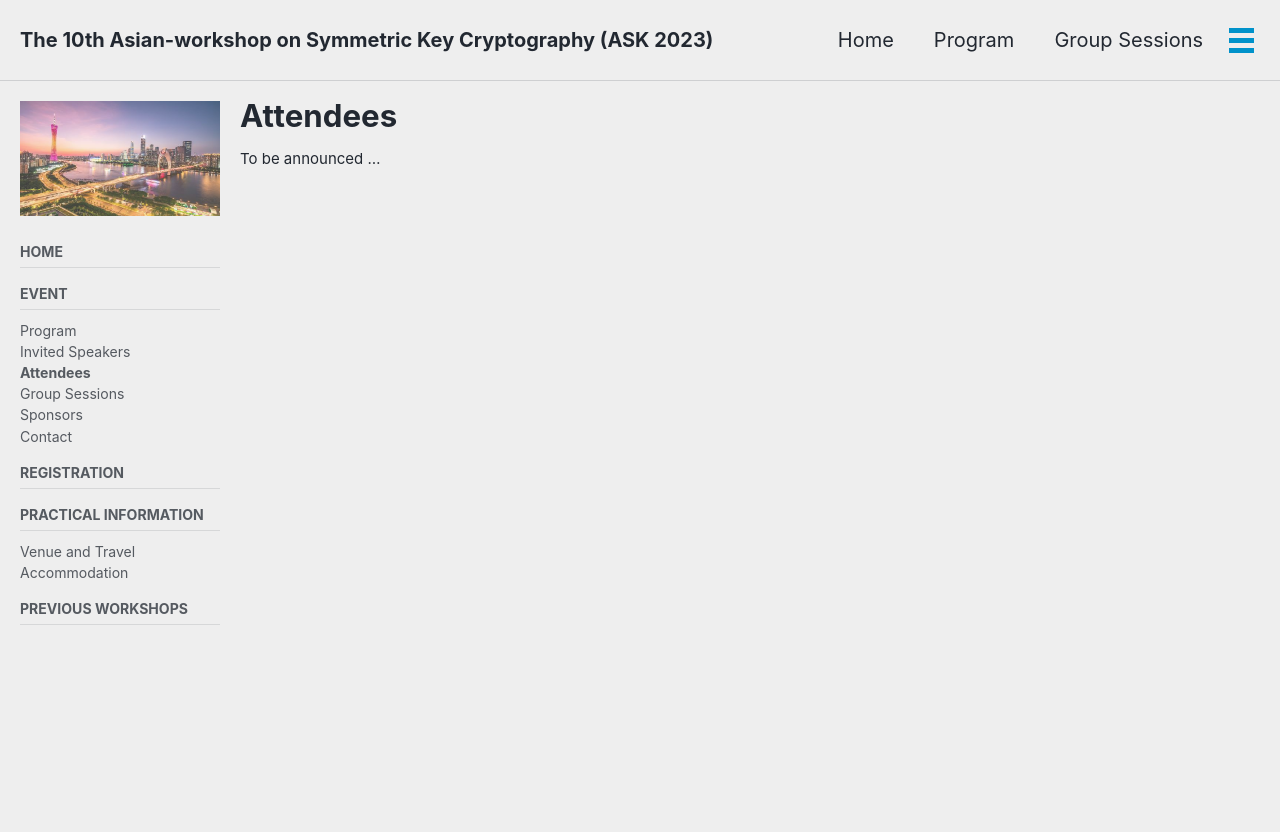
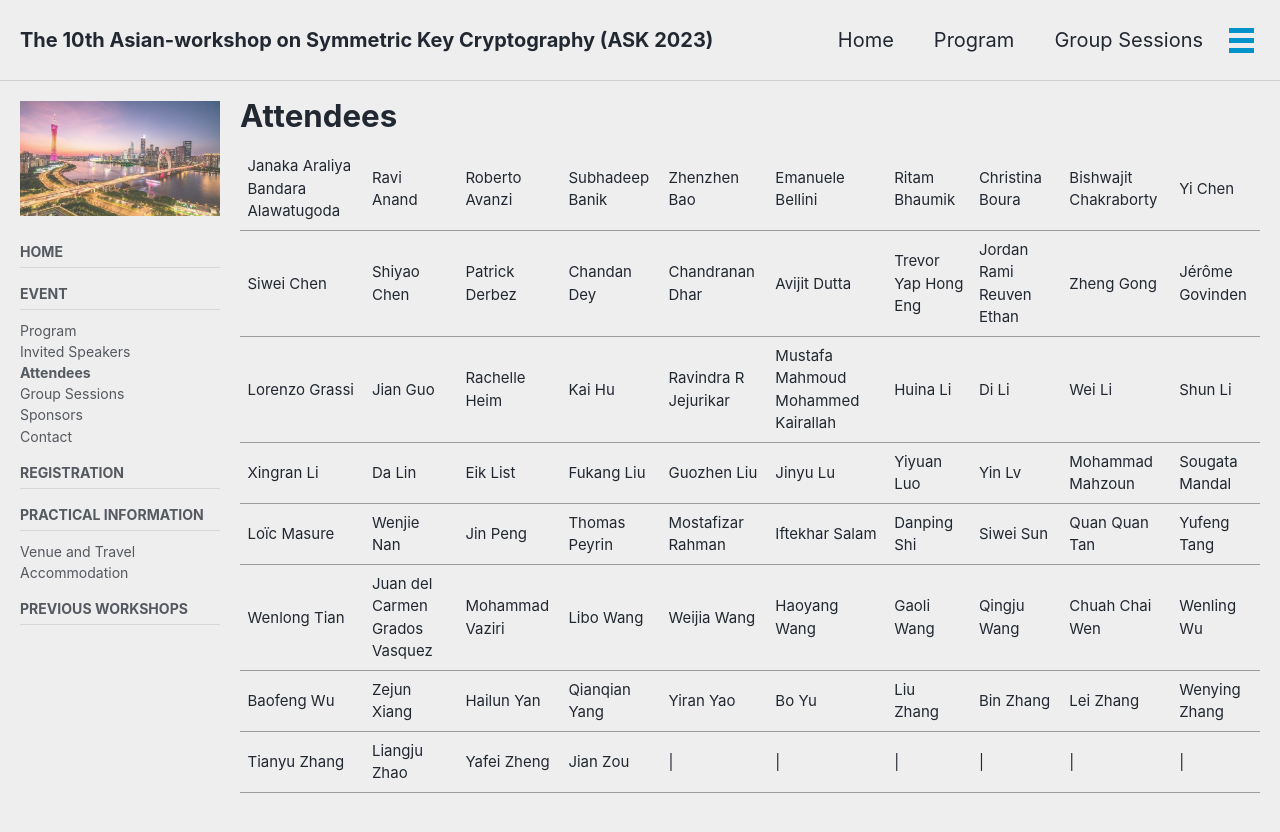
Before and after one commit to cryptanalysisbench/SATbench, a Jekyll site: the page built from attendees.md, in a window 1280 px wide and 900 px high. Shown: the top 832 px of the window. Built offline with Jekyll 4.4.1, drawn with Linux system fonts in a browser that asks for light colours; cached includes are drawn as plain includes; nearby versions of some CDN libraries; our own code applies the rules of GitHub Pages for plain Markdown files.

Commit message:
Update attendees.md

```diff
--- a/attendees.md
+++ b/attendees.md
@@ -10,4 +10,12 @@ sidebar:
 ---
 
 # Attendees
-To be announced ...
+
+| Janaka Araliya Bandara Alawatugoda | Ravi Anand | Roberto Avanzi | Subhadeep Banik | Zhenzhen Bao | Emanuele Bellini | Ritam Bhaumik | Christina Boura | Bishwajit Chakraborty | Yi Chen |
+| Siwei Chen | Shiyao Chen | Patrick Derbez | Chandan Dey | Chandranan Dhar | Avijit Dutta | Trevor Yap Hong Eng | Jordan Rami Reuven Ethan | Zheng Gong | Jérôme Govinden |
+| Lorenzo Grassi | Jian Guo | Rachelle Heim | Kai Hu | Ravindra R Jejurikar | Mustafa Mahmoud Mohammed Kairallah | Huina Li | Di Li | Wei Li | Shun Li |
+| Xingran Li | Da Lin | Eik List | Fukang Liu | Guozhen Liu | Jinyu Lu | Yiyuan Luo | Yin Lv | Mohammad Mahzoun | Sougata Mandal |
+| Loïc Masure | Wenjie Nan | Jin Peng | Thomas Peyrin | Mostafizar Rahman | Iftekhar Salam | Danping Shi | Siwei Sun | Quan Quan Tan | Yufeng Tang |
+| Wenlong Tian | Juan del Carmen Grados Vasquez | Mohammad Vaziri | Libo Wang | Weijia Wang | Haoyang Wang | Gaoli Wang | Qingju Wang | Chuah Chai Wen | Wenling Wu |
+| Baofeng Wu | Zejun Xiang | Hailun Yan | Qianqian Yang | Yiran Yao | Bo Yu | Liu Zhang | Bin Zhang | Lei Zhang | Wenying Zhang |
+| Tianyu Zhang | Liangju Zhao | Yafei Zheng | Jian Zou | &#124; | &#124; | &#124; | &#124; | &#124; | &#124; |
```
